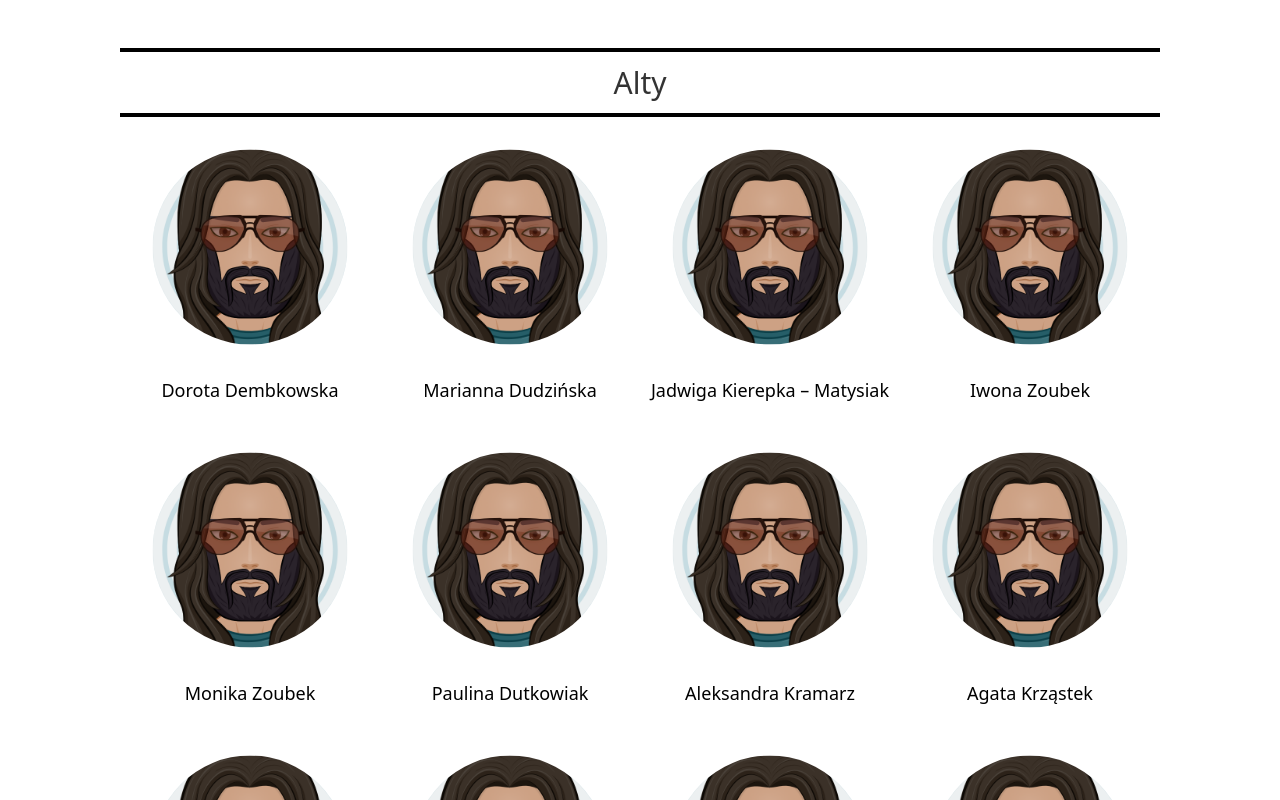
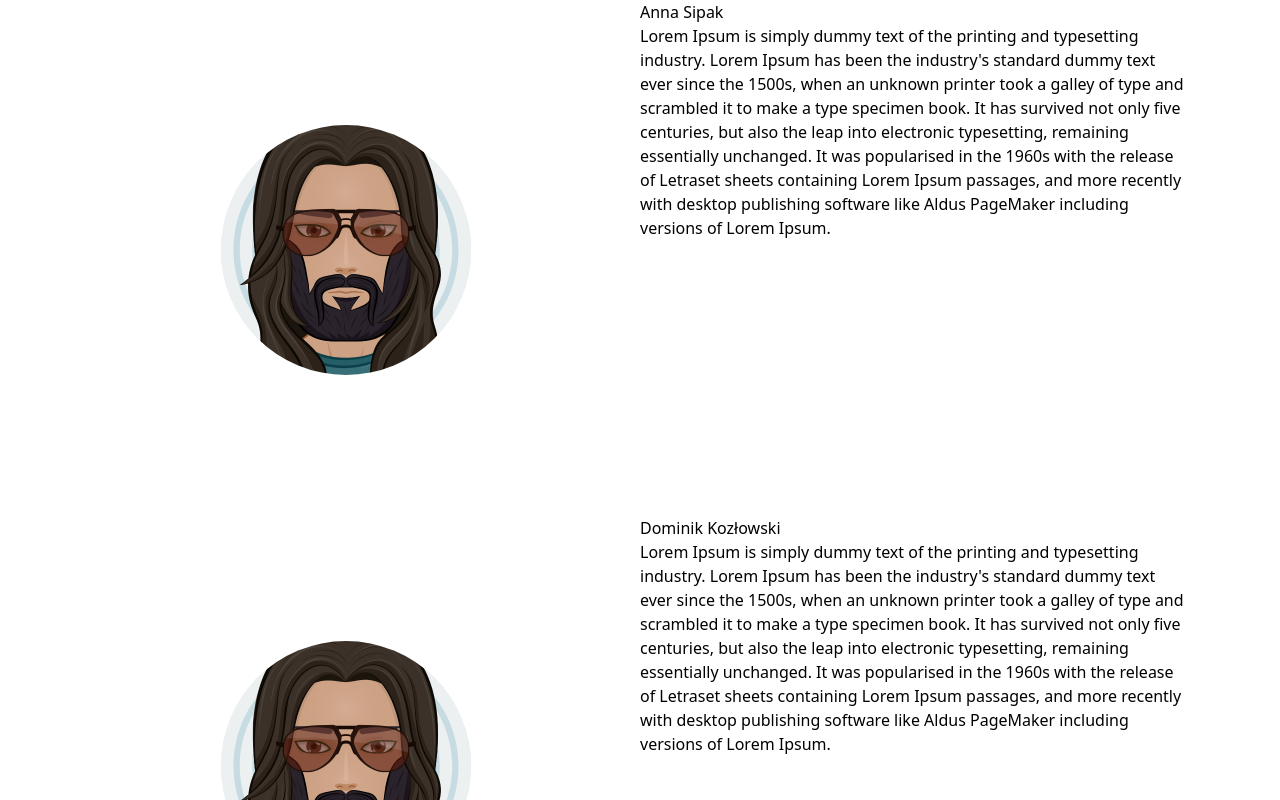
Before and after one commit to PatrykDyminski/KChPWRPage, a Next.js app: page /sklad in a window 1280 px wide. Shown: the part 340-1140 px from the top of the page. Built offline with nearby package versions, Linux system fonts and the light colour scheme.

Commit message:
people changes

```diff
--- a/pages/repertuar.js
+++ b/pages/repertuar.js
@@ -19,22 +19,20 @@
         <p>Znajdują się w nim utwory zarówno klasyczne jak i współczesne. Accapella oraz z akompaniamentem.
           Spiewamy pieśni patriotyczne, sakralne, okresowe oraz rozrywkowe. Na zamówienie przygotujemy koncert z dowolnym repertuarem.
         </p>
-      </MyProse>
 
-      <ul className="">
         {categories.map((category) => (
-          <li className=" rounded-lg px-4 py-2 m-2">
+          <div className="">
             <h2 className="text-3xl text-center text-accent-1 font-medium border-t-4 border-b-4 border-black mt-5 mb-5 py-2">{category.categoryName}</h2>
 
-            <div className="text-lg leading-relaxed">
+            <ol className="">
               {category.tracks.map((track) => (
-                <div>{track}</div>
+                <li className="xl:prose-lg">{track}</li>
               ))}
-            </div>
+            </ol>
 
-          </li>
+          </div>
         ))}
-      </ul>
+      </MyProse>
     </MyPage>
   )
 }
--- a/pages/sklad.js
+++ b/pages/sklad.js
@@ -15,9 +15,27 @@
         Dyrygentką Kameralnego chóru Politechniki Wrocławskiej jest Anna Sipak asystentem dyrygenta jest Dominik Kozłowski
         </p>
 
+        <div className="pb-4 grid grid-cols-2">
+            <img src="/avatar.png" className="rounded-full transform scale-50"></img>
+            <div className="self-start">
+              <div>Anna Sipak</div>
+              <div className="">Lorem Ipsum is simply dummy text of the printing and typesetting industry. Lorem Ipsum has been the industry's standard dummy text ever since the 1500s, when an unknown printer took a galley of type and scrambled it to make a type specimen book. It has survived not only five centuries, but also the leap into electronic typesetting, remaining essentially unchanged. It was popularised in the 1960s with the release of Letraset sheets containing Lorem Ipsum passages, and more recently with desktop publishing software like Aldus PageMaker including versions of Lorem Ipsum.
+              </div>
+            </div>
+        </div>
+
+        <div className="pb-4 grid grid-cols-2">
+            <img src="/avatar.png" className="rounded-full transform scale-50"></img>
+            <div className="self-start">
+              <div>Dominik Kozłowski</div>
+              <div className="">Lorem Ipsum is simply dummy text of the printing and typesetting industry. Lorem Ipsum has been the industry's standard dummy text ever since the 1500s, when an unknown printer took a galley of type and scrambled it to make a type specimen book. It has survived not only five centuries, but also the leap into electronic typesetting, remaining essentially unchanged. It was popularised in the 1960s with the release of Letraset sheets containing Lorem Ipsum passages, and more recently with desktop publishing software like Aldus PageMaker including versions of Lorem Ipsum.
+              </div>
+            </div>
+        </div>
+
         <ul className="">
           {peopleInVoices.map((voice) => (
-            <li className=" rounded-lg px-4 py-2 m-2">
+            <li className="px-4 py-2 m-2">
               <h2 className="text-3xl text-center text-accent-1 font-medium border-t-4 border-b-4 border-black mt-10 py-2">{voice.voiceName}</h2>
 
               <div className="grid grid-cols-2 md:grid-cols-4">
```
Also changed, not shown: package.json (+4 -4 lines), 1 other file (tests, documents, lock files or other folders).
